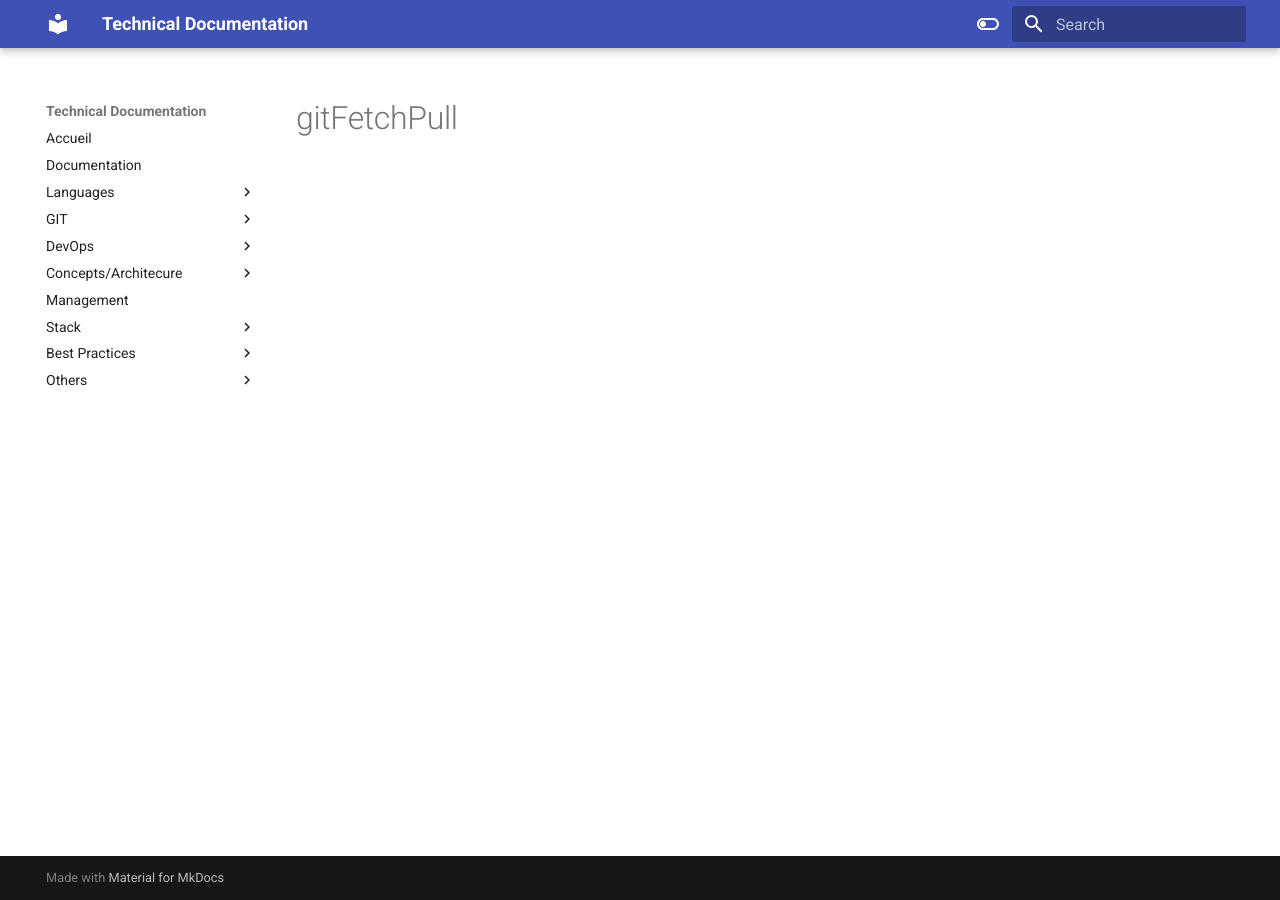
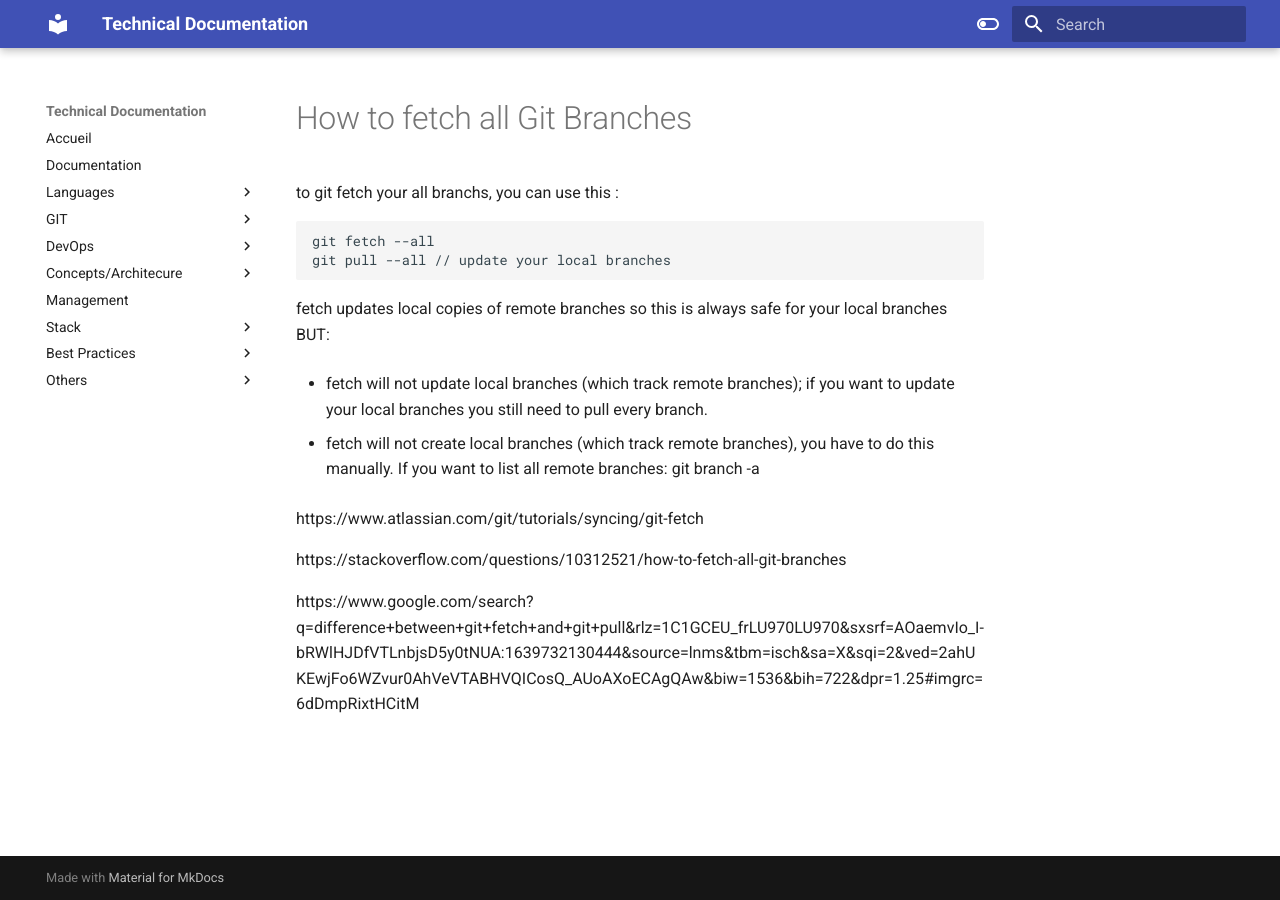
Before and after one commit to AnneLaure57/doc, an MkDocs documentation site: the page built from docs/GIT/gitFetchPull.md, in a window 1280 px wide. Built offline with MkDocs 1.6.1 and Material for MkDocs 9.7.7, drawn with Linux system fonts in a browser that asks for light colours.

Commit message:
Feat : add doc GIT.

````diff
--- a/docs/GIT/gitFetchPull.md
+++ b/docs/GIT/gitFetchPull.md
@@ -1 +1,20 @@
+# How to fetch all Git Branches
+
+to git fetch your all branchs, you can use this :
+
+```
+git fetch --all
+git pull --all // update your local branches
+```
+
+fetch updates local copies of remote branches so this is always safe for your local branches BUT:
+
+- fetch will not update local branches (which track remote branches); if you want to update your local branches you still need to pull every branch.
+
+- fetch will not create local branches (which track remote branches), you have to do this manually. If you want to list all remote branches: git branch -a
+
+https://www.atlassian.com/git/tutorials/syncing/git-fetch
+
+https://stackoverflow.com/questions/10312521/how-to-fetch-all-git-branches
+
 https://www.google.com/search?q=difference+between+git+fetch+and+git+pull&rlz=1C1GCEU_frLU970LU970&sxsrf=AOaemvIo_I-bRWlHJDfVTLnbjsD5y0tNUA:1639732130444&source=lnms&tbm=isch&sa=X&sqi=2&ved=2ahUKEwjFo6WZvur0AhVeVTABHVQICosQ_AUoAXoECAgQAw&biw=1536&bih=722&dpr=1.25#imgrc=6dDmpRixtHCitM
````
Also changed, not shown: docs/GIT/gitMove.md (added, +13 -0 lines), docs/GIT/gitRemove.md (added, +16 -0 lines), docs/Java/Maven/MapStruct/indexMapStruct.md (added, +12 -0 lines).
